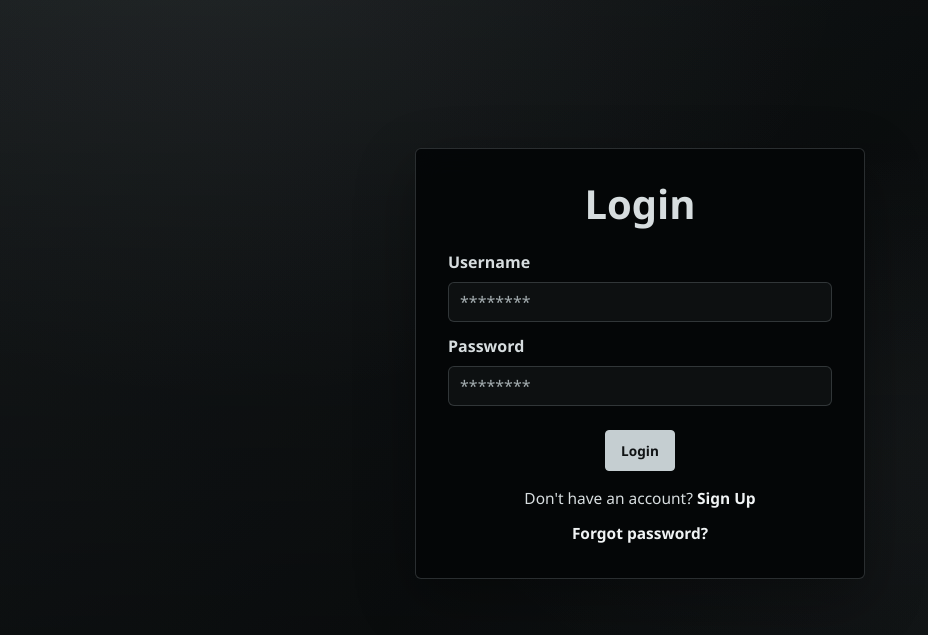
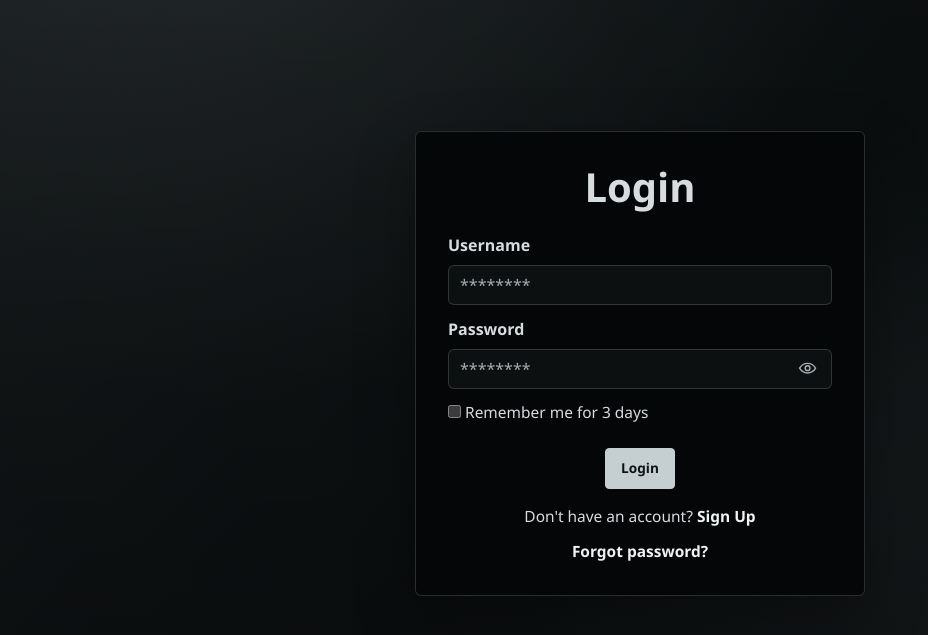
Before and after one commit to kyedoespython/Rover, a Flask app: page /Rover/Login in a window 1280 px wide. Shown: the part 73-708 px from the top of the page, without its empty margins (0-928 px from the left). Run offline with Flask 3, Linux system fonts and the light colour scheme; parts of the project's set-up code (start-up, migrations or seed data) failed here and were passed over.

Commit message:
Add three-day remembered login and password visibility
Use Redis session expiry for remembered logins and add accessible password toggles to login and signup.

Co-authored-by: Copilot <223556219+Copilot@users.noreply.github.com>

```diff
--- a/config.py
+++ b/config.py
@@ -1,4 +1,5 @@
 import os
+from datetime import timedelta
 
 from dotenv import load_dotenv
 
@@ -25,6 +26,7 @@ class Config:
     SESSION_TYPE = os.environ.get("SESSION_TYPE") or "redis"
     SESSION_PERMANENT = _environment_boolean("SESSION_PERMANENT", False)
     SESSION_USE_SIGNER = _environment_boolean("SESSION_USE_SIGNER", False)
+    PERMANENT_SESSION_LIFETIME = timedelta(days=3)
 
     SESSION_COOKIE_SECURE = False
     SESSION_COOKIE_HTTPONLY = True
--- a/main/blueprints/auth/routes.py
+++ b/main/blueprints/auth/routes.py
@@ -450,6 +450,7 @@ def Handle_Login():
                 db.session.commit()  # commit change
 
         login_user(user)
+        session.permanent = request.form.get("remember_me") == "1"
 
         flash(f"Welcome back {user.username}!", "success")
 
--- /dev/null
+++ b/main/static/css/password-toggle.css
@@ -0,0 +1,45 @@
+.password-control {
+    position: relative;
+}
+
+.password-control .input {
+    padding-right: 3rem;
+}
+
+body .password-control .password-toggle {
+    position: absolute;
+    top: 50%;
+    right: 0.25rem;
+    display: grid;
+    width: 2.5rem;
+    height: 2.5rem;
+    place-items: center;
+    transform: translateY(-50%);
+    padding: 0 !important;
+    border: 0 !important;
+    border-radius: 4px;
+    background: transparent !important;
+    color: var(--rover-muted) !important;
+    cursor: pointer;
+}
+
+body .password-control .password-toggle[hidden],
+.password-toggle[aria-pressed="false"] .password-eye-slash {
+    display: none;
+}
+
+body .password-control .password-toggle:hover,
+body .password-control .password-toggle:focus-visible {
+    background: var(--rover-control-hover) !important;
+    color: var(--rover-text) !important;
+}
+
+.password-toggle:focus-visible {
+    outline: 2px solid var(--rover-accent);
+    outline-offset: -2px;
+}
+
+.password-toggle svg {
+    width: 1.2rem;
+    height: 1.2rem;
+}
--- /dev/null
+++ b/main/static/scripts/Auth/PasswordToggle.js
@@ -0,0 +1,22 @@
+function initializePasswordToggles() {
+    document.querySelectorAll(".password-toggle").forEach((button) => {
+        const input = document.getElementById(button.getAttribute("aria-controls"));
+        if (!(button instanceof HTMLButtonElement) || !(input instanceof HTMLInputElement)) {
+            return;
+        }
+
+        button.hidden = false;
+        button.addEventListener("click", () => {
+            const showingPassword = input.type === "password";
+            input.type = showingPassword ? "text" : "password";
+            button.setAttribute("aria-pressed", String(showingPassword));
+            button.title = showingPassword ? "Hide password" : "Show password";
+        });
+    });
+}
+
+if (document.readyState === "loading") {
+    document.addEventListener("DOMContentLoaded", initializePasswordToggles, { once: true });
+} else {
+    initializePasswordToggles();
+}
--- /dev/null
+++ b/main/templates/Auth/PasswordInput.html
@@ -0,0 +1,10 @@
+<div class="control password-control">
+    <input class="input" type="password" id="password" name="password" placeholder="********" autocomplete="{{ password_autocomplete }}" required>
+    <button class="password-toggle" type="button" aria-label="Show password" aria-controls="password" aria-pressed="false" title="Show password" hidden>
+        <svg viewBox="0 0 24 24" fill="none" stroke="currentColor" stroke-width="1.8" stroke-linecap="round" stroke-linejoin="round" aria-hidden="true">
+            <path d="M2 12s3.5-6 10-6 10 6 10 6-3.5 6-10 6S2 12 2 12z"></path>
+            <circle cx="12" cy="12" r="3"></circle>
+            <path class="password-eye-slash" d="M4 4l16 16"></path>
+        </svg>
+    </button>
+</div>
--- a/main/templates/Login/Login.html
+++ b/main/templates/Login/Login.html
@@ -6,6 +6,11 @@
 
 {% block extra_css %}
     <link rel="stylesheet" href="{{ url_for('static', filename='css/bulma/bulma.min.css') }}">
+    <link rel="stylesheet" href="{{ url_for('static', filename='css/password-toggle.css') }}?v=1">
+{% endblock %}
+
+{% block extra_js %}
+    <script src="{{ url_for('static', filename='scripts/Auth/PasswordToggle.js') }}?v=1" defer></script>
 {% endblock %}
 
 {% block content %}
@@ -70,11 +75,18 @@
                     </div>
                 </div>
 
+                <div class="field">
+                    <label class="label has-text-black" for="password">Password</label>
+                    {% with password_autocomplete="current-password" %}
+                        {% include "Auth/PasswordInput.html" %}
+                    {% endwith %}
+                </div>
+
                 <div class="field mb-5">
-                    <label class="label has-text-black" for="password">Password</label>
-                    <div class="control">
-                        <input class="input" type="password" id="password" name="password" placeholder="********" required>
-                    </div>
+                    <label class="checkbox">
+                        <input type="checkbox" name="remember_me" value="1">
+                        Remember me for 3 days
+                    </label>
                 </div>
 
                 <div class="has-text-centered">
```
Also changed, not shown: main/templates/Signup/Signup.html (+6 -4 lines), tests/test_routes.py (+151 -0 lines), README.md.
